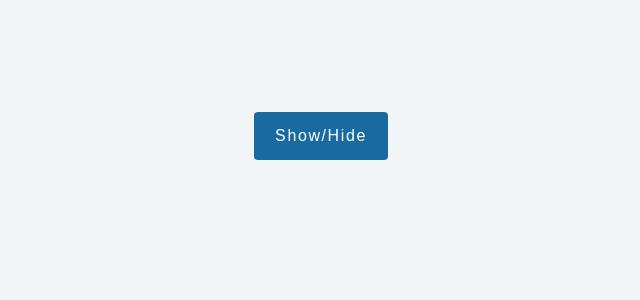
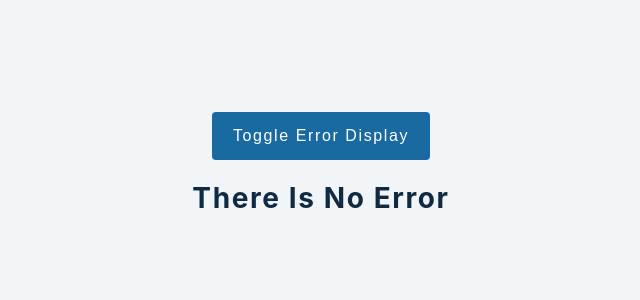
Before and after one commit to xlsmile/Drill-aa, a React (Create React App) app: page / in a window 1280 px wide. Shown: the top 300 px of the page, without its empty margins (319-959 px from the left). Built offline with nearby package versions, Linux system fonts and the light colour scheme.

Commit message:
Remove redundant code.

```diff
--- a/src/App.js
+++ b/src/App.js
@@ -1,5 +1,5 @@
 import React from 'react';
-import Setup from './tutorial/03-conditional-rendering/setup/3-show-hide';
+import Setup from './tutorial/03-conditional-rendering/setup/2-short-circuit';
 function App() {
   return (
     <div className="container">
--- a/src/tutorial/03-conditional-rendering/setup/2-short-circuit.js
+++ b/src/tutorial/03-conditional-rendering/setup/2-short-circuit.js
@@ -3,13 +3,12 @@ import React, { useState } from 'react';
 // ternary operator
 
 const ShortCircuit = () => {
-  const [text, setText] = useState('Toggle Error Display');
   const [isError, setIsError] = useState(false);
 
   return (
     <>
       <button className="btn" onClick={() => setIsError(!isError)}>
-        {text}
+        Toggle Error Display
       </button>
       {isError ? <h3>There is an error</h3> : <h3>There is no error</h3>}
     </>
```
